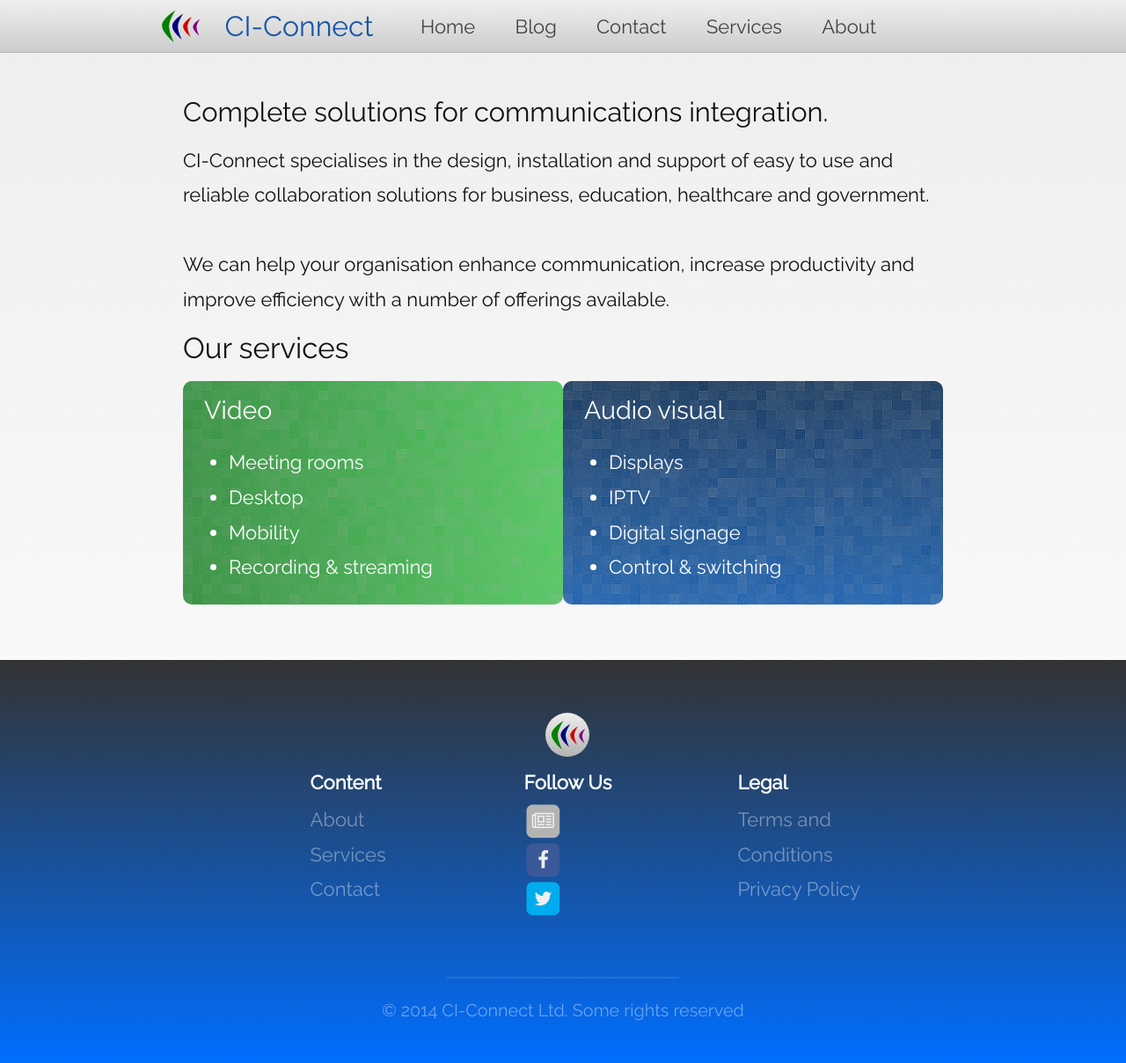
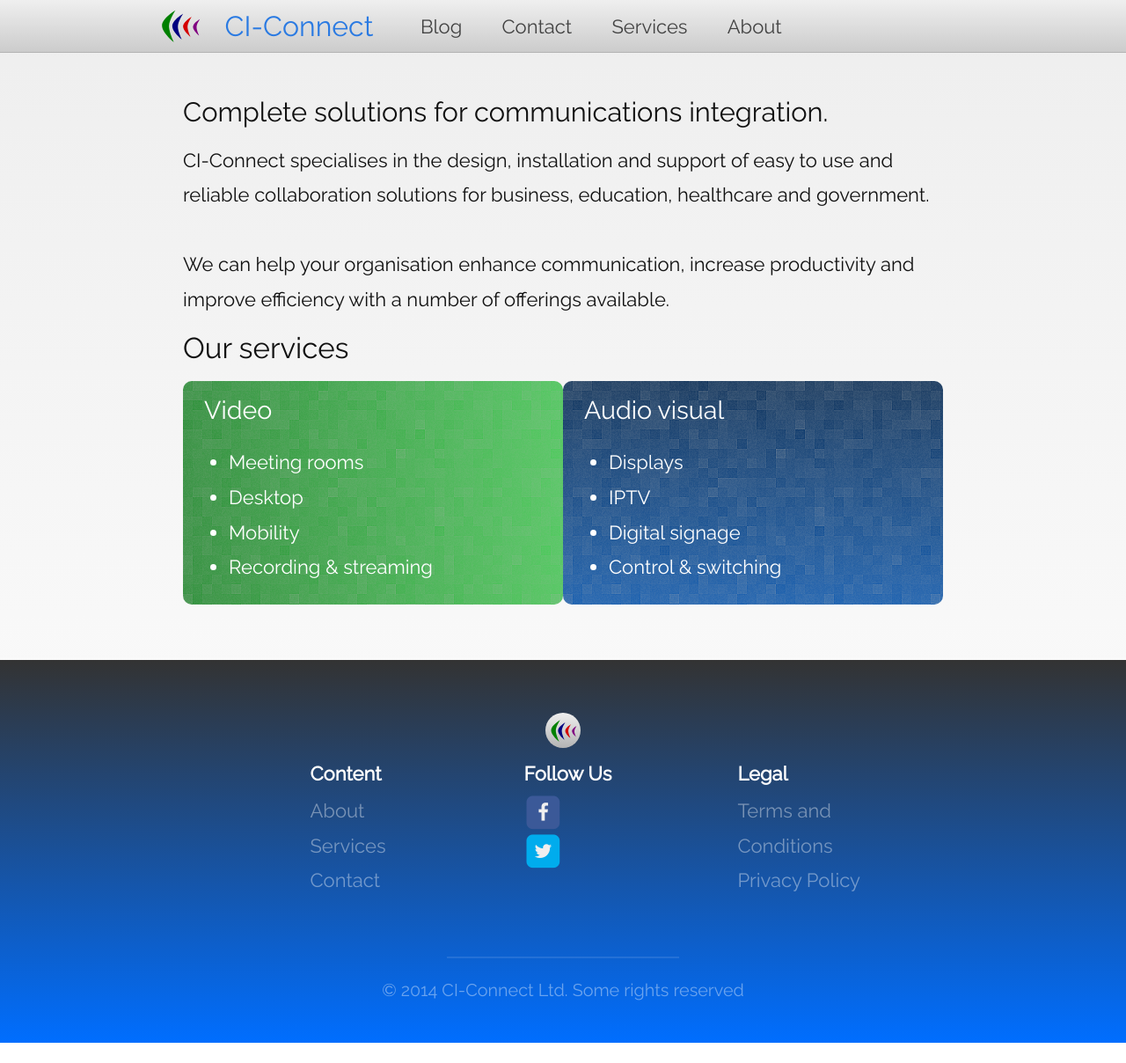
Before and after one commit to ciconnect/ciconnect.github.io, a Jekyll site: the page built from index.html, in a window 1280 px wide. Shown: the whole page at 88% size. Built offline with Jekyll 4.4.1, drawn with Linux system fonts in a browser that asks for light colours; after the commit the page ends 1185 px from its top, so only the background shows below that.

Commit message:
Remove text from social links and rearrange uls
Add / back to base url for the logo link.
Remove the home link pending a better idea

```diff
--- a/_includes/footer.html
+++ b/_includes/footer.html
@@ -11,14 +11,6 @@
       </ul>
       <ul>
         <li><h3>Follow Us</h3></li>
-        <li>
-          <a class="icon" href="/blog">
-            <i class="fa fa-stack blog">
-              <i class="fa fa-square fa-stack-2x"></i>
-              <i class="fa fa-newspaper-o fa-stack-1x"></i>
-            </i>
-          </a>
-        </li>
         <li>
           <a class="icon" href="javascript:void(0)">
             <i class="fa fa-stack facebook">
--- a/_includes/nav.html
+++ b/_includes/nav.html
@@ -2,7 +2,7 @@
   <div class="navigation-container">
     <div class="navigation-wrapper">
       <div class="logo">
-        <a href="{{ site.baseurl }}">
+        <a href="{{ site.baseurl }}/">
           <object data="/images/logo.svg" type="image/svg+xml"></object>
           <h1>{{ site.title }}</h1>
         </a>
@@ -15,7 +15,7 @@
       </a>
       <div class="nav">
         <ul id="navigation-menu">
-          <li class="nav-link"><a href="/">Home</a></li>
+          <!-- <li class="nav-link"><a href="/">Home</a></li> -->
           <li class="nav-link"><a href="/blog">Blog</a></li>
           <li class="nav-link"><a href="/contact">Contact</a></li>
           <li class="nav-link"><a href="javascript:void(0)">Services</a></li>
--- a/_sass/_base.scss
+++ b/_sass/_base.scss
@@ -22,19 +22,23 @@ img {
     padding: $base-spacing*2 $gutter;
     width: 100%;
     .footer-logo {
-        width: 50px;
-        height: 50px;
+        width: 40px;
+        height: 40px;
         margin: 1rem auto 1rem auto;
         padding: 3px;
         border: 0px;
-        position: relative; // centering the logo
-        left: .3rem; // centering the logo
+        @include media($small-screen-up) {
+            position: relative; // centering the logo
+            left: 5px; // centering the logo
+        }
         @include border-radius(50%);
         @include background(linear-gradient(#efefef, lighten(#333, 50%)) left repeat);
         object {
-            width: 45px;
-            height: 45px;
+            width: 35px;
+            height: 35px;
             padding: 2px;
+            position: relative;
+            right: .5px;
         }
 
     }
```
